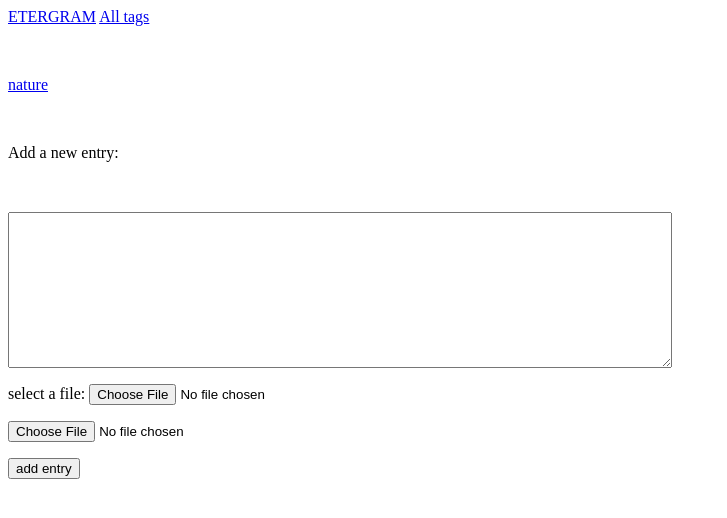
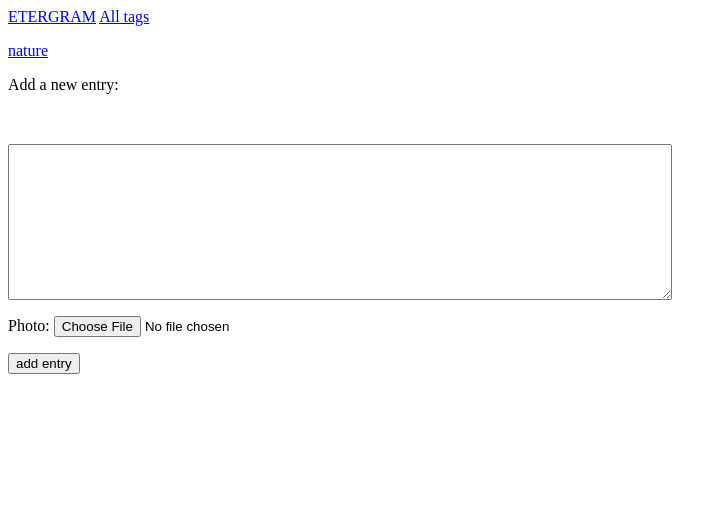
Before and after one commit to kirinson321/etergram, a Django app: page /new_entry/1/ in a window 1280 px wide. Shown: the top 518 px of the page, without its empty margins (0-727 px from the left). Run offline with Django 3.2, Linux system fonts and the light colour scheme; data comes from the database, SQL or seed files in the repository; both versions use the stored data as it was after the commit.

Commit message:
repaired default photo address, photo uploading working at admin account

```diff
--- a/etergram/settings.py
+++ b/etergram/settings.py
@@ -121,4 +121,6 @@ USE_TZ = True
 
 STATIC_URL = '/static/'
 MEDIA_ROOT = '/home/marcin/Desktop/python/projects/etergram/media/'
+#MEDIA_ROOT = os.path.join(BASE_DIR, 'media')
+#MEDIA_ROOT = '/'
 MEDIA_URL = '/media/'
--- a/etergram/urls.py
+++ b/etergram/urls.py
@@ -15,8 +15,13 @@ Including another URLconf
 """
 from django.conf.urls import include, url
 from django.contrib import admin
+from django.conf import settings
+from django.conf.urls.static import static
+from django.views.generic import RedirectView
+from django.contrib import admin
+
 
 urlpatterns = [
     url(r'^admin/', admin.site.urls),
     url(r'', include('etergrams.urls', namespace='etergrams')),
-]
+] + static(settings.MEDIA_URL, document_root=settings.MEDIA_ROOT)
--- a/etergrams/forms.py
+++ b/etergrams/forms.py
@@ -1,7 +1,7 @@
 from django import forms
 from .models import Tag
 from .models import Entry
-#from .models import Entry
+
 
 class TagForm(forms.ModelForm):
     class Meta:
@@ -14,5 +14,5 @@ class EntryForm(forms.ModelForm):
     class Meta:
         model = Entry
         fields = ['text', 'photo']
-        labels = {'text': '', 'photo': 'select a file'}
+        labels = {'text': ''}#, 'photo': 'select a file'}
         widgets = {'text': forms.Textarea(attrs={'cols': 80})}
--- a/etergrams/models.py
+++ b/etergrams/models.py
@@ -16,7 +16,7 @@ class Tag(models.Model):
 class Entry(models.Model):
     """entry containing a photo and a description"""
     text = models.TextField()
-    photo = models.ImageField(upload_to='photos/', default='/home/marcin/Desktop/python/projects/etergram/media/photos/default.jpg')
+    photo = models.ImageField(upload_to='photos', default='/photos/default.jpg')
     date_added = models.DateTimeField(auto_now_add=True)
     tag = models.ManyToManyField(Tag)
 
--- a/etergrams/templates/etergrams/new_entry.html
+++ b/etergrams/templates/etergrams/new_entry.html
@@ -1,21 +1,16 @@
 {% extends "etergrams/base.html" %}
 
-    {% block content %}
+     {% block content %}
 
-    <p><a href="{% url 'etergrams:tag' tag.id %}">{{ tag }}</a></p>
+     <p><a href="{% url 'etergrams:tag' tag.id %}">{{ tag }}</a></p>
 
-    <p>Add a new entry:</p>
+     <p>Add a new entry:</p>
+
     <form action="{% url 'etergrams:new_entry' tag.id %}" method='post' enctype="multipart/form-data">
         {% csrf_token %}
         {{ form.as_p }}
-        <p><input id="id_image" type="file" class="" name="image"></p>
+        <p><!--<input id="id_image" type="file" class="" name="image">--></p>
         <button name='submit'>add entry</button>
     </form>
 
-<!--
-    <form action="{% url 'etergrams:new_entry' tag.id %}" method="post">
-        {% csrf_token %}
-        {{ form.as_p }}
--->
-
-    {% endblock content %}
+     {% endblock content %}
--- a/etergrams/templates/etergrams/tag.html
+++ b/etergrams/templates/etergrams/tag.html
@@ -15,6 +15,7 @@
     <li>
         <p>{{ entry.date_added|date:'M d, Y H:i' }}</p>
         <p>{{ entry.text|linebreaks }}</p>
+        <p><img src={{ entry.photo.url }}></p>
     </li>
 
 {% empty %}
--- a/etergrams/urls.py
+++ b/etergrams/urls.py
@@ -1,6 +1,8 @@
 """defining url patterns for etergrams application"""
 from django.conf.urls import url
 from . import views
+from django.conf import settings
+from django.conf.urls.static import static
 
 
 urlpatterns = [
@@ -19,4 +21,7 @@ urlpatterns = [
     #page for adding new entries
     url(r'^new_entry/(?P<tag_id>\d+)/$', views.new_entry, name='new_entry'),
 
-]
+] + static(settings.MEDIA_URL, document_root=settings.MEDIA_ROOT)
+
+#if settings.DEBUG:
+#    urlpatterns += static(settings.MEDIA_URL, document_root=settings.MEDIA_ROOT)
--- a/etergrams/views.py
+++ b/etergrams/views.py
@@ -1,9 +1,15 @@
 from django.shortcuts import render
+from django.conf import settings
+from django.shortcuts import render_to_response
+from django.template import RequestContext
+from django.core.files.storage import FileSystemStorage
+
 from django.http import HttpResponseRedirect
 from django.core.urlresolvers import reverse
 
 from .models import Tag
 from .forms import TagForm
+from .models import Entry
 from .forms import EntryForm
 
 # Create your views here.
@@ -54,7 +60,7 @@ def new_entry(request, tag_id):
             new_entry = form.save(commit=False)
             new_entry.tag = tag
             #m = ExampleModel.objects.get(pk=course_id)
-            new_entry.model_pic = form.cleaned_data['image']
+            #new_entry.model_pic = form.cleaned_data['image']
             new_entry.save()
             return HttpResponseRedirect(reverse('etergrams:tag', args=[tag_id]))
 
```
Also changed, not shown: db.sqlite3, etergrams/migrations/0004_auto_20170530_1920.py (added), etergrams/migrations/0005_auto_20170530_2007.py (added), etergrams/migrations/0006_auto_20170530_2010.py (added), etergrams/migrations/0007_auto_20170530_2016.py (added), etergrams/migrations/0008_auto_20170530_2041.py (added), etergrams/migrations/0009_auto_20170530_2043.py (added), etergrams/migrations/0010_auto_20170530_2049.py (added).
